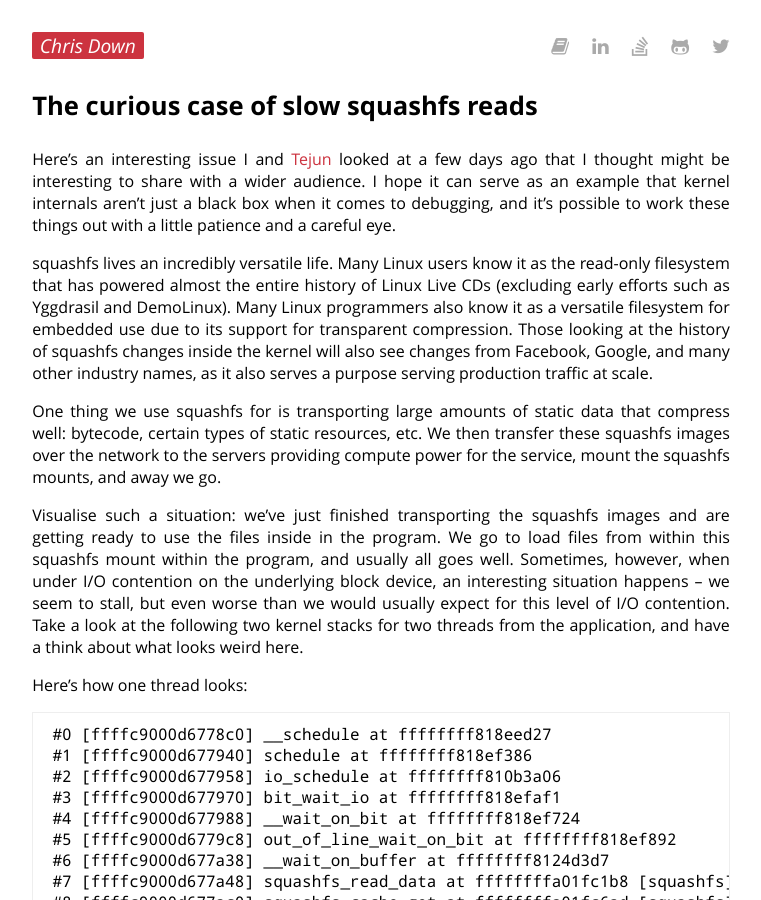
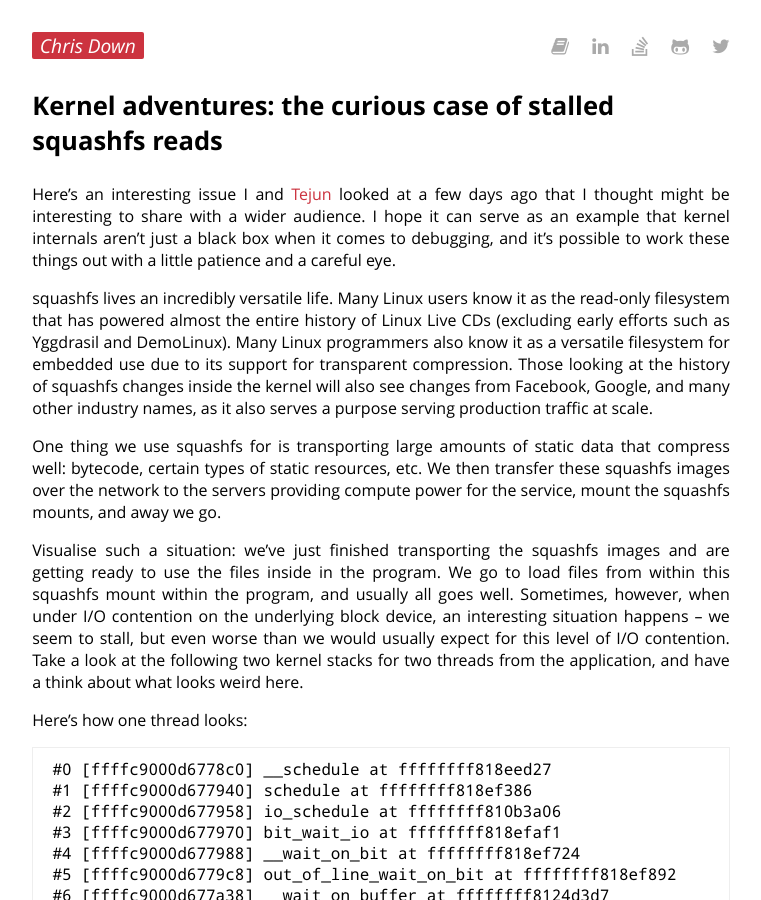
Before and after one commit to cdown/chrisdown.name, a Jekyll site: the page built from _posts/2018-04-17-kernel-adventures-the-curious-case-of-squashfs-stalls.md, in a window 1280 px wide and 900 px high. Shown: the whole window, without its empty margins (259-1020 px from the left). Built offline with Jekyll 4.4.1, drawn with Linux system fonts in a browser that asks for light colours.

Commit message:
squashfs post: Update title

```diff
--- a/_posts/2018-04-16-the-curious-case-of-squashfs-page-faults.md
+++ b/_posts/2018-04-17-kernel-adventures-the-curious-case-of-squashfs-stalls.md
@@ -1,6 +1,6 @@
 ---
 layout: post
-title: "The curious case of slow squashfs reads"
+title: "Kernel adventures: the curious case of stalled squashfs reads"
 ---
 
 Here's an interesting issue I and [Tejun](https://github.com/htejun) looked at
```
